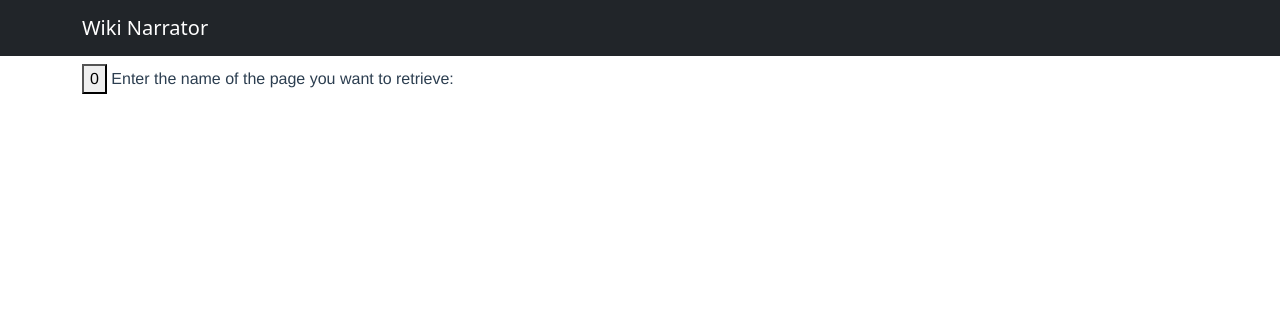
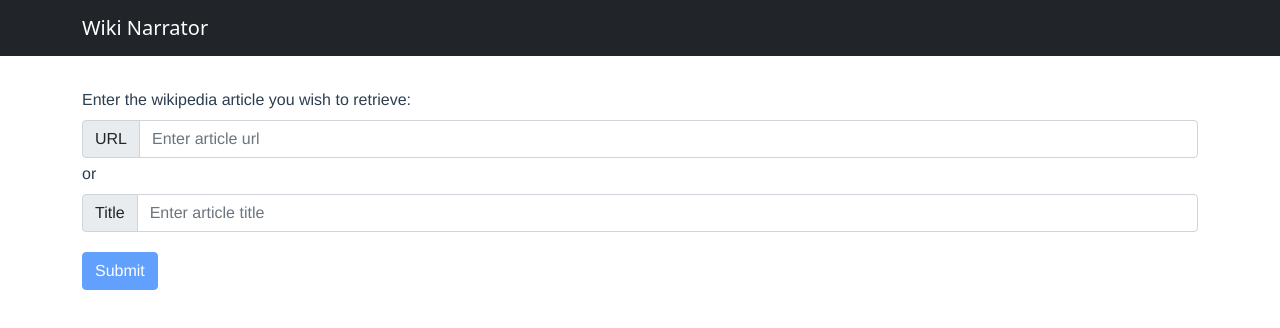
Before and after one commit to karlhayek/wikinarrator, a Vue app in the folder frontend/: page / in a window 1280 px wide. Shown: the top 328 px of the page. Built offline with nearby package versions, Linux system fonts and the light colour scheme.

Commit message:
Add wikipedia url/title form

```diff
--- a/frontend/src/App.vue
+++ b/frontend/src/App.vue
@@ -1,30 +1,79 @@
 <script setup lang="ts">
 import { ref } from 'vue';
-// import HelloWorld from './components/HelloWorld.vue'
 import NavBar from './components/NavBar.vue'
 
 let count = ref(0);
-const isButtonDisabled = false;
+const pageLink = ref("");
+const pageTitle = ref("");
+let urlSelected = ref(false);
+let titleSelected = ref(false);
 
 
 function increment() {
   count.value++;
 }
+
+function selectTitleInput() {
+  titleSelected.value = true
+  urlSelected.value = false
+}
+function selectURLInput() {
+  urlSelected.value = true
+  titleSelected.value = false
+}
+
+function onSubmit() {
+  if (urlSelected) {
+    console.log(urlSelected.value)
+  }
+  else if (titleSelected) {
+    console.log(titleSelected.value)
+  }
+}
+
+
 </script>
 
 <template>
   <header>
     <NavBar></NavBar>
-
-    <!-- <div class="wrapper"> -->
-    <!-- <HelloWorld msg="You did it!" />
-    </div>-->
   </header>
 
   <main>
     <div class="container">
-      <button :disabled="isButtonDisabled" v-on:click="increment">{{ count }}</button>
-      Enter the name of the page you want to retrieve:
+      <!-- <button :disabled="isButtonDisabled" v-on:click="increment">{{ count }}</button> -->
+      <br />Enter the wikipedia article you wish to retrieve:
+      <b-form @submit="onSubmit">
+        <b-input-group prepend="URL" class="mt-2 mb-1">
+          <b-form-input
+            class="shadow-none"
+            :class="{ 'border-primary': urlSelected }"
+            v-model="pageLink"
+            type="url"
+            placeholder="Enter article url"
+            @click="selectURLInput"
+            :required="urlSelected"
+          ></b-form-input>
+        </b-input-group>or
+        <b-input-group prepend="Title" class="mt-2 mb-1">
+          <b-form-input
+            v-model="pageTitle"
+            class="shadow-none"
+            :class="{ 'border-primary': titleSelected }"
+            type="text"
+            placeholder="Enter article title"
+            @click="selectTitleInput"
+            :required="titleSelected"
+          ></b-form-input>
+        </b-input-group>
+
+        <b-button
+          type="submit"
+          variant="primary"
+          class="mt-3"
+          :disabled="(urlSelected || titleSelected) == false"
+        >Submit</b-button>
+      </b-form>
     </div>
   </main>
 </template>
@@ -36,4 +85,8 @@
   -moz-osx-font-smoothing: grayscale;
   color: #2c3e50;
 }
+
+.shadow-none {
+  border-width: 1.5px;
+}
 </style>
```
